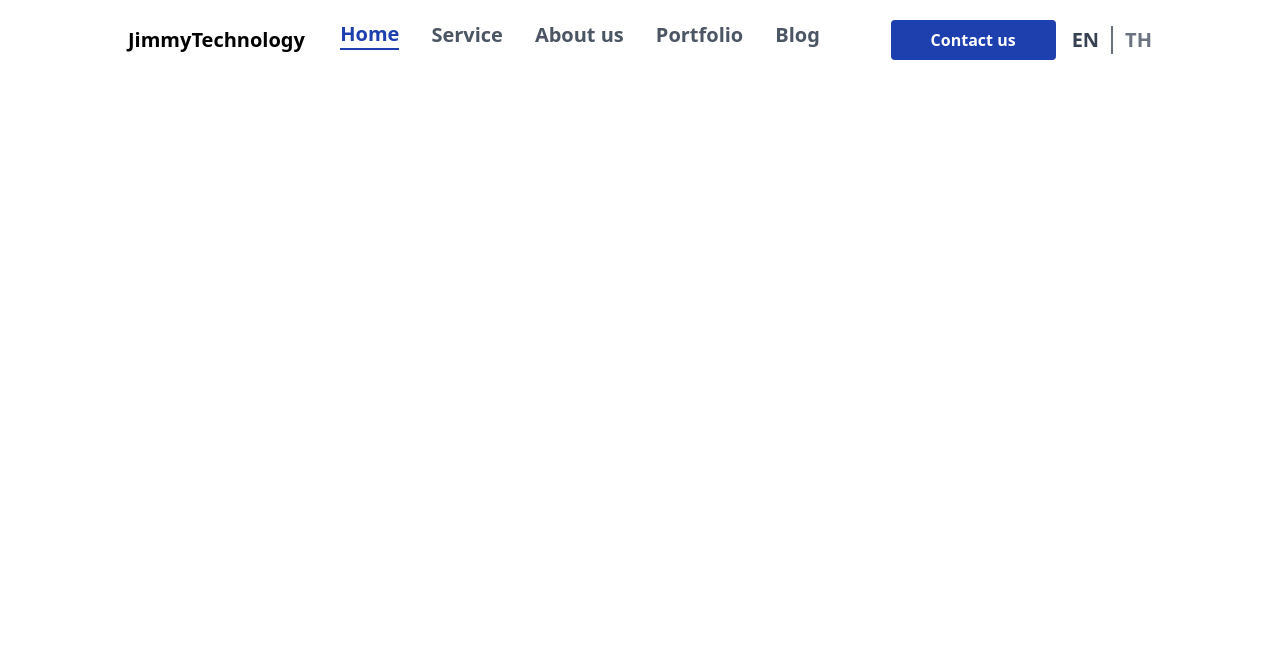
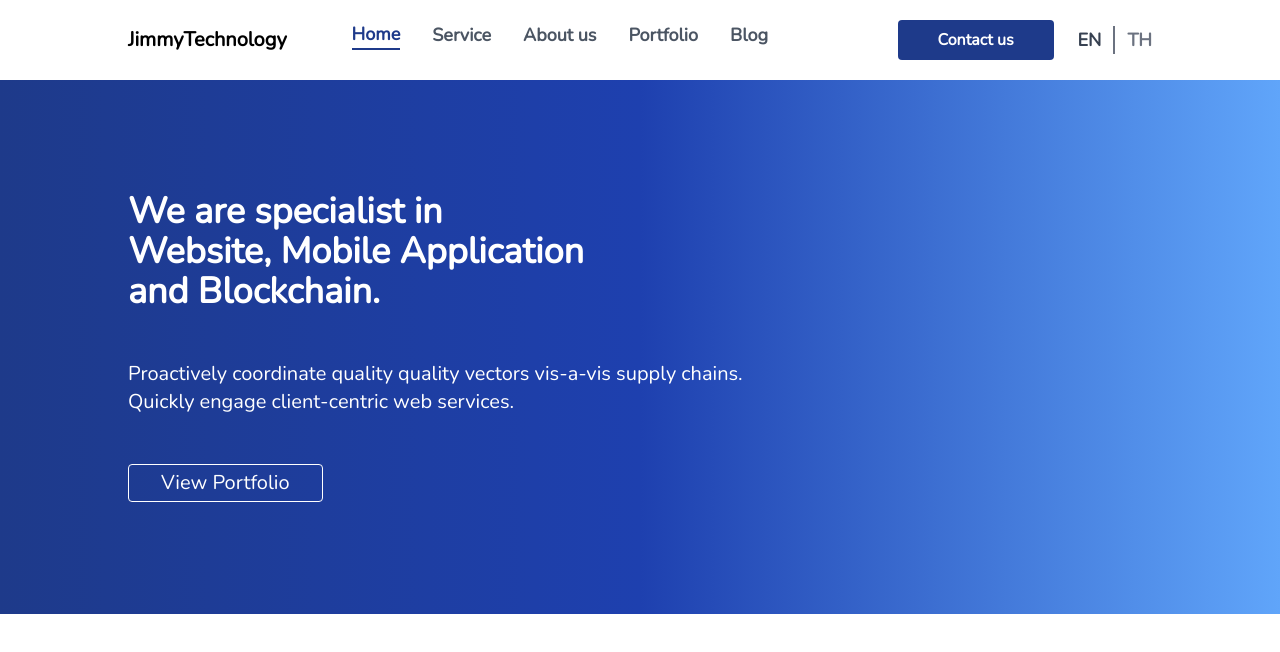
Before and after one commit to KkyJim12/jimmytechnology-nuxt, a Nuxt app: page / in a window 1280 px wide. Shown: the top 652 px of the page. Built offline with nearby package versions, Linux system fonts and the light colour scheme.

Commit message:
Add hero component

```diff
--- /dev/null
+++ b/components/Hero.vue
@@ -0,0 +1,27 @@
+<template>
+  <div
+    class="flex px-32 py-28 bg-gradient-to-r from-blue-900 via-blue-800 to-blue-400 h-fit"
+  >
+    <div class="flex flex-col space-y-12">
+      <h1 class="text-4xl font-semibold text-white">
+        We are specialist in <br />
+        Website, Mobile Application <br />
+        and Blockchain.
+      </h1>
+      <h3 class="text-xl text-white">
+        Proactively coordinate quality quality vectors vis-a-vis supply chains.
+        <br />
+        Quickly engage client-centric web services.
+      </h3>
+      <button
+        class="px-8 py-1 text-xl text-white border border-white rounded w-max hover:border-blue-900 hover:shadow-md hover:bg-white hover:text-blue-900"
+      >
+        View Portfolio
+      </button>
+    </div>
+  </div>
+</template>
+
+<script>
+export default {}
+</script>
--- a/components/Navbar.vue
+++ b/components/Navbar.vue
@@ -11,8 +11,8 @@
           v-for="item in menuLists"
           :class="
             item.name === activeMenu
-              ? 'text-xl font-semibold text-blue-800 border-b-2 border-blue-800 cursor-pointer'
-              : 'text-xl font-semibold text-gray-600 hover:text-gray-700 cursor-pointer'
+              ? 'text-lg font-semibold text-blue-900 border-b-2 border-blue-900 cursor-pointer'
+              : 'text-lg font-semibold text-gray-600 hover:text-gray-700 cursor-pointer'
           "
         >
           {{ item.name }}
@@ -20,9 +20,9 @@
       </ul>
     </div>
     <div class="flex items-center ml-auto">
-      <div class="flex items-center mr-4">
+      <div class="flex items-center mr-6">
         <button
-          class="px-10 py-2 font-semibold text-white bg-blue-800 rounded hover:bg-blue-900"
+          class="px-10 py-2 font-semibold text-white duration-300 transform bg-blue-900 rounded hover:scale-110"
         >
           Contact us
         </button>
@@ -32,8 +32,8 @@
           @click="changeLanguage('EN')"
           :class="
             language === 'EN'
-              ? 'pr-3 text-xl font-semibold text-gray-700 border-r-2 border-gray-500'
-              : 'pr-3 text-xl font-semibold text-gray-500 border-r-2 border-gray-500'
+              ? 'pr-3 text-lg font-semibold text-gray-700 border-r-2 border-gray-500'
+              : 'pr-3 text-lg font-semibold text-gray-500 border-r-2 border-gray-500'
           "
         >
           EN
@@ -42,8 +42,8 @@
           @click="changeLanguage('TH')"
           :class="
             language === 'TH'
-              ? 'pl-3 text-xl font-semibold text-gray-700'
-              : 'pl-3 text-xl font-semibold text-gray-500'
+              ? 'pl-3 text-lg font-semibold text-gray-700'
+              : 'pl-3 text-lg font-semibold text-gray-500'
           "
         >
           TH
--- a/nuxt.config.js
+++ b/nuxt.config.js
@@ -30,6 +30,7 @@ export default {
   buildModules: [
     // https://go.nuxtjs.dev/tailwindcss
     '@nuxtjs/tailwindcss',
+    '@nuxtjs/google-fonts',
   ],
 
   // Modules: https://go.nuxtjs.dev/config-modules
@@ -37,4 +38,12 @@ export default {
 
   // Build Configuration: https://go.nuxtjs.dev/config-build
   build: {},
+
+  googleFonts: {
+    /* module options */
+    families: {
+      Nunito: true,
+    },
+    display: 'swap',
+  },
 }
--- a/package.json
+++ b/package.json
@@ -12,6 +12,7 @@
     "lintfix": "prettier --write --list-different ."
   },
   "dependencies": {
+    "@nuxtjs/google-fonts": "^1.3.0",
     "core-js": "^3.19.3",
     "nuxt": "^2.15.8",
     "vue": "^2.6.14",
--- a/pages/index.vue
+++ b/pages/index.vue
@@ -1,8 +1,15 @@
 <template>
   <main>
     <Navbar />
+    <Hero />
   </main>
 </template>
+
+<style>
+body {
+  font-family: 'Nunito', sans-serif;
+}
+</style>
 
 <script>
 export default {}
```
Also changed, not shown: 1 other file (tests, documents, lock files or other folders).
